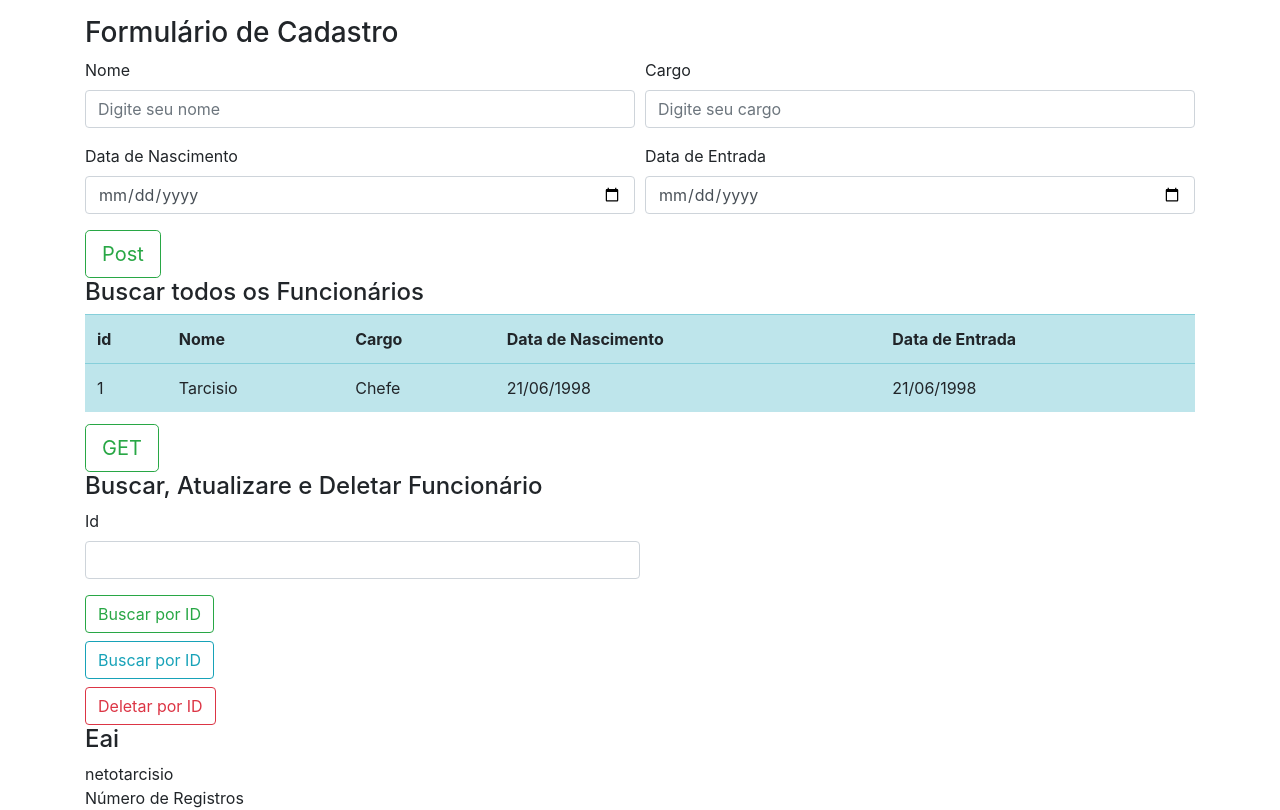
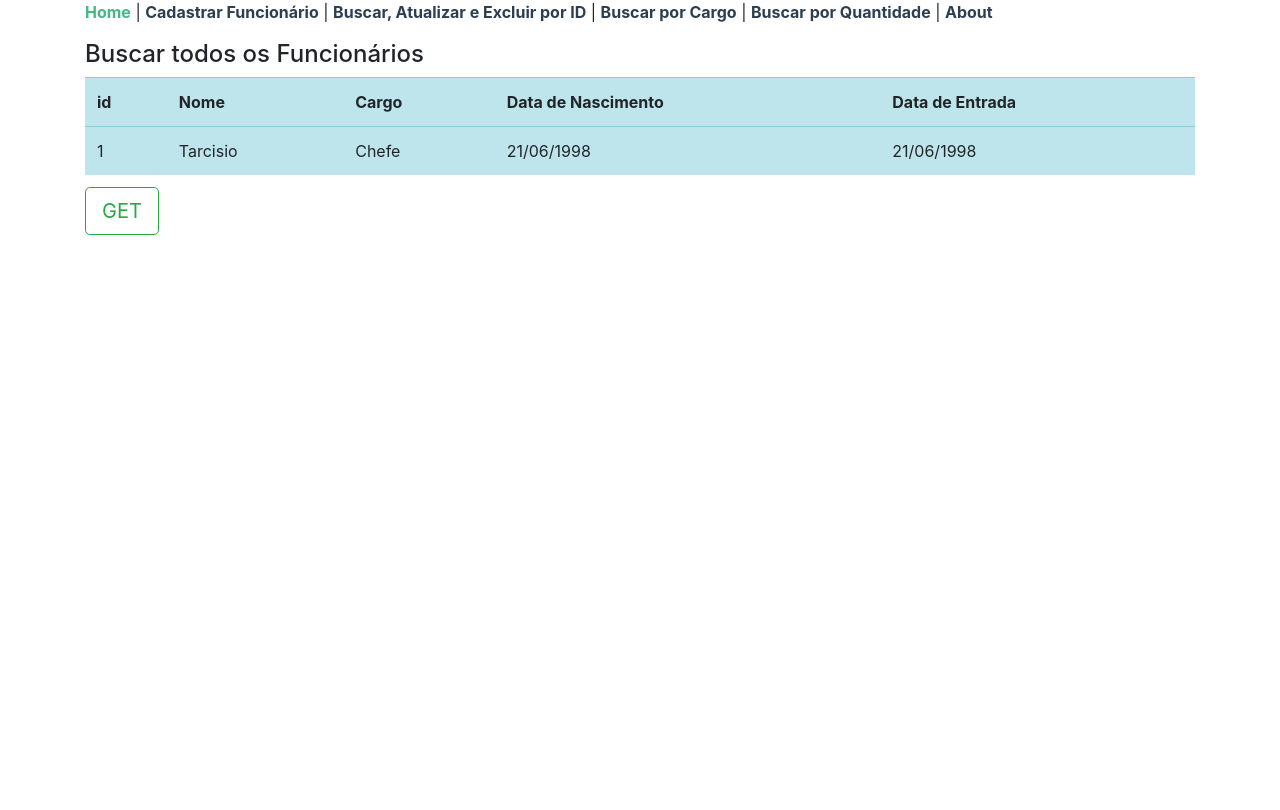
Before and after one commit to TarcisioNeto98/funcionario-vue-cli, a Vue app: page / in a window 1280 px wide. Shown: the top 810 px of the page. Built offline with nearby package versions, Linux system fonts and the light colour scheme.

Commit message:
view router adicionado, como também as rotas para exibição de componentes

```diff
--- a/package.json
+++ b/package.json
@@ -9,11 +9,13 @@
   },
   "dependencies": {
     "core-js": "^3.6.5",
-    "vue": "^2.6.11"
+    "vue": "^2.6.11",
+    "vue-router": "^3.2.0"
   },
   "devDependencies": {
     "@vue/cli-plugin-babel": "~4.5.0",
     "@vue/cli-plugin-eslint": "~4.5.0",
+    "@vue/cli-plugin-router": "^4.5.7",
     "@vue/cli-service": "~4.5.0",
     "babel-eslint": "^10.1.0",
     "eslint": "^6.7.2",
--- a/src/App.vue
+++ b/src/App.vue
@@ -1,31 +1,25 @@
 <template>
   <div class="container" id="app">
-    <Formulario/>
-    <ListaFuncionario/>
-    <BuscaFuncionario/>
-    <BuscarPorQuantidade/>
-    <BuscarPorCargo/>
+    <div class="mb-3" id="nav">
+      <router-link to="/">Home</router-link> |
+      <router-link to="/cadastrar">Cadastrar Funcionário</router-link> |
+      <router-link to="/buscar/funcionario">Buscar, Atualizar e Excluir por  ID</router-link> |
+      <router-link to="/buscar/cargo">Buscar por Cargo</router-link> |
+      <router-link to="/buscar/quantidade">Buscar por Quantidade</router-link> |
+      <router-link to="/about">About</router-link>
+    </div>
+    <router-view/>
   </div>
 </template>
 
-<script>
-import Formulario from './components/Formulario.vue';
-import ListaFuncionario from './components/ListaFuncionario.vue';
-import BuscaFuncionario from './components/BuscaFuncionario.vue';
-import BuscarPorQuantidade from './components/BuscarPorQuantidade.vue';
-import BuscarPorCargo from './components/BuscarPorCargo.vue';
+<style>
+#nav a {
+  font-weight: bold;
+  color: #2c3e50;
+  text-decoration: none;
+}
 
-export default {
-  name: 'App',
-  components: {
-    Formulario,
-    ListaFuncionario,
-    BuscaFuncionario,
-    BuscarPorQuantidade,
-    BuscarPorCargo
-  }
+#nav a.router-link-exact-active {
+  color: #42b983;
 }
-</script>
-
-<style>
 </style>
--- a/src/main.js
+++ b/src/main.js
@@ -1,8 +1,10 @@
 import Vue from 'vue'
 import App from './App.vue'
+import router from './router'
 
 Vue.config.productionTip = false
 
 new Vue({
-  render: h => h(App),
+  router,
+  render: h => h(App)
 }).$mount('#app')
--- /dev/null
+++ b/src/router/index.js
@@ -0,0 +1,53 @@
+import Vue from 'vue'
+import VueRouter from 'vue-router'
+import Home from '../views/Home.vue'
+import Formulario from '../components/Formulario.vue';
+import BuscarPorCargo from '../components/BuscarPorCargo.vue';
+import BuscarPorQuantidade from '../components/BuscarPorQuantidade.vue';
+import BuscaFuncionario from '../components/BuscaFuncionario.vue';
+
+Vue.use(VueRouter)
+
+const routes = [
+  {
+    path: '/',
+    name: 'Home',
+    component: Home
+  },
+  {
+    path: '/cadastrar',
+    name: 'Formulario',
+    component: Formulario
+  },
+  {
+    path: '/buscar/funcionario',
+    name: 'BuscaFuncionario',
+    component: BuscaFuncionario
+  },
+  {
+    path: '/buscar/cargo',
+    name: 'BuscarPorCargo',
+    component: BuscarPorCargo
+  },
+  {
+    path: '/buscar/quantidade',
+    name: 'BuscarPorQuantidade',
+    component: BuscarPorQuantidade
+  },
+  {
+    path: '/about',
+    name: 'About',
+    // route level code-splitting
+    // this generates a separate chunk (about.[hash].js) for this route
+    // which is lazy-loaded when the route is visited.
+    component: () => import(/* webpackChunkName: "about" */ '../views/About.vue')
+  }
+]
+
+const router = new VueRouter({
+  mode: 'history',
+  base: process.env.BASE_URL,
+  routes
+})
+
+export default router
--- /dev/null
+++ b/src/views/About.vue
@@ -0,0 +1,5 @@
+<template>
+  <div class="about">
+    <h1>This is an about page</h1>
+  </div>
+</template>
--- /dev/null
+++ b/src/views/Home.vue
@@ -0,0 +1,17 @@
+<template>
+  <div class="home">
+    <ListaFuncionario/>
+  </div>
+</template>
+
+<script>
+// @ is an alias to /src
+import ListaFuncionario from '../components/ListaFuncionario.vue';
+
+export default {
+  name: 'Home',
+  components: {
+    ListaFuncionario
+  }
+}
+</script>
```
Also changed, not shown: 1 other file (tests, documents, lock files or other folders).
